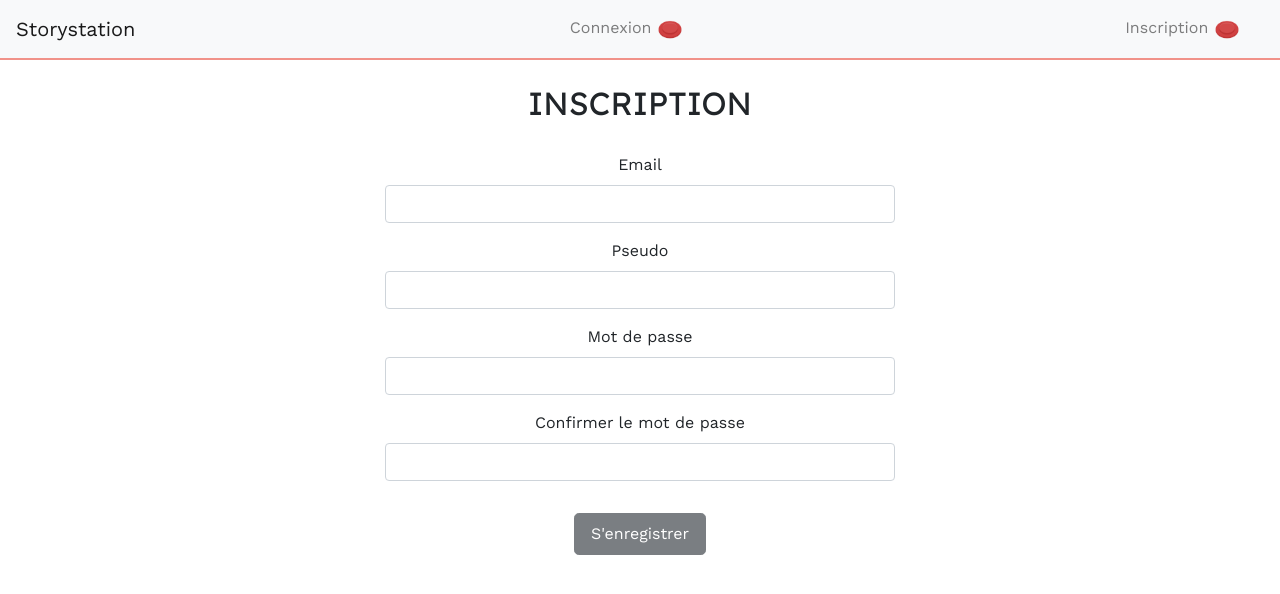
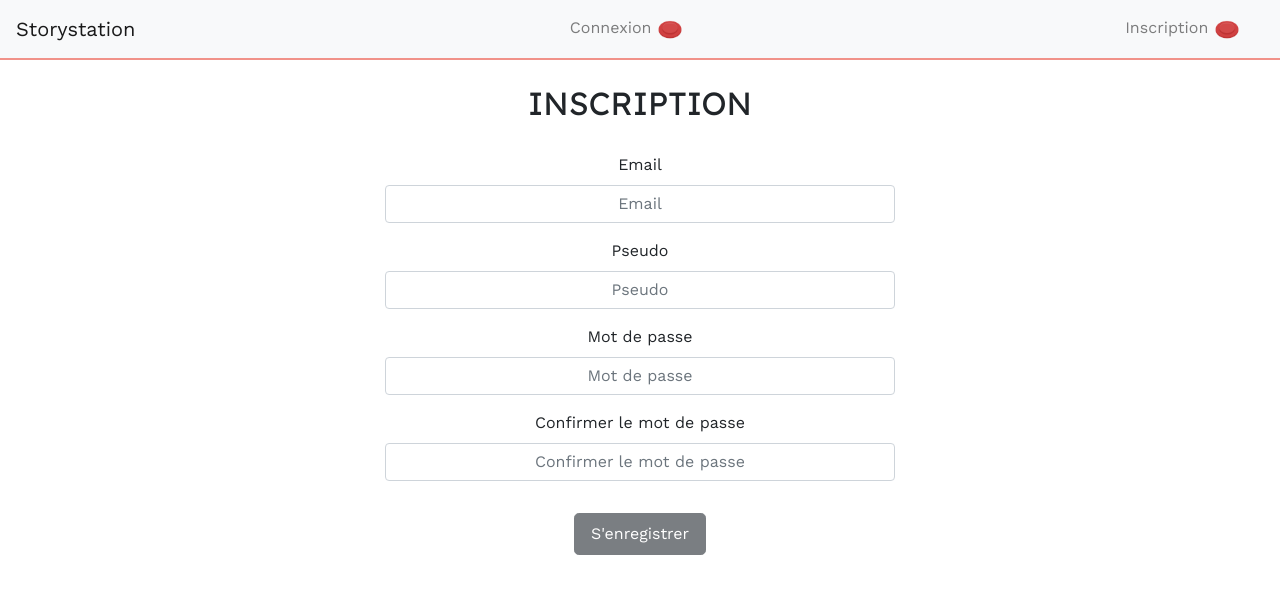
Before and after one commit to storystation/site, an Angular app: page /register in a window 1280 px wide. Shown: the top 594 px of the page. Built offline with nearby package versions, Linux system fonts and the light colour scheme; a web font is replaced by a local one.

Commit message:
Add placeholders on forms

```diff
--- a/src/app/pages/auth/login/login.component.html
+++ b/src/app/pages/auth/login/login.component.html
@@ -5,7 +5,7 @@
         <div class="form-group">
           <label for="validationEmailPseudo" required>Email / Pseudo</label>
           <input type="text" formControlName="emailPseudo" class="form-control text-center" id="validationEmailPseudo"
-                  placeholder=""
+                  placeholder="Email / Pseudo"
                   [ngClass]="{ 'is-invalid': emailPseudo.invalid && (emailPseudo.dirty || emailPseudo.touched) }">
           <div *ngIf="emailPseudo.invalid && (emailPseudo.dirty || emailPseudo.touched)" class="invalid-feedback">
             Email invalide
@@ -15,7 +15,7 @@
         <div class="form-group">
           <label for="validationPassword" required>Mot de passe</label>
           <input type="password" formControlName="password" class="form-control text-center" id="validationPassword"
-                  placeholder=""
+                  placeholder="Mot de passe"
                   [ngClass]="{ 'is-invalid': password.invalid && (password.dirty || password.touched) }">
           <div *ngIf="password.invalid && (password.dirty || password.touched)" class="invalid-feedback">
             Mot de passe invalide
--- a/src/app/pages/auth/register/register.component.html
+++ b/src/app/pages/auth/register/register.component.html
@@ -68,7 +68,7 @@
         <div class="col-lg-6 col-sm-12">
           <div class="form-group">
             <label for="validationEmail" required>Email</label>
-            <input type="email" class="form-control text-center" id="validationEmail" placeholder="" formControlName="email"
+            <input type="email" class="form-control text-center" id="validationEmail" placeholder="Email" formControlName="email"
                     [ngClass]="{ 'is-invalid': email.invalid && (email.dirty || email.touched) }">
             <div *ngIf="email.invalid && (email.dirty || email.touched)" class="invalid-feedback">
               Cet email n'est pas valide
@@ -78,7 +78,7 @@
         <div class="col-lg-6 col-sm-12">
           <div class="form-group">
             <label for="validationPseudo" required>Pseudo</label>
-            <input type="text" class="form-control text-center" id="validationPseudo" placeholder="" formControlName="pseudo"
+            <input type="text" class="form-control text-center" id="validationPseudo" placeholder="Pseudo" formControlName="pseudo"
                     [ngClass]="{ 'is-invalid': pseudo.invalid && (pseudo.dirty || pseudo.touched) }" (change)="verifyPseudo()">
             <div *ngIf="pseudo.invalid && (pseudo.dirty || pseudo.touched)" class="invalid-feedback">
               Ce pseudo n'est pas valide
@@ -90,7 +90,7 @@
         <div class="col-lg-6 col-sm-12">
           <div class="form-group">
             <label for="validationPassword" required>Mot de passe</label>
-            <input type="password" class="form-control text-center" id="validationPassword" placeholder=""
+            <input type="password" class="form-control text-center" id="validationPassword" placeholder="Mot de passe"
                     formControlName="password"
                     [ngClass]="{ 'is-invalid': password.invalid && (password.dirty || password.touched) }">
             <div *ngIf="password.invalid && (password.dirty || password.touched)" class="invalid-feedback">
@@ -101,7 +101,7 @@
         <div class="col-lg-6 col-sm-12">
           <div class="form-group">
             <label for="validationPasswordCheck" required>Confirmer le mot de passe</label>
-            <input type="password" class="form-control text-center" id="validationPasswordCheck" placeholder=""
+            <input type="password" class="form-control text-center" id="validationPasswordCheck" placeholder="Confirmer le mot de passe"
                     formControlName="passwordCheck"
                     [ngClass]="{ 'is-invalid': passwordCheck.invalid && (passwordCheck.dirty || passwordCheck.touched) }">
             <div *ngIf="passwordCheck.invalid && (passwordCheck.dirty || passwordCheck.touched)" class="invalid-feedback">
```
